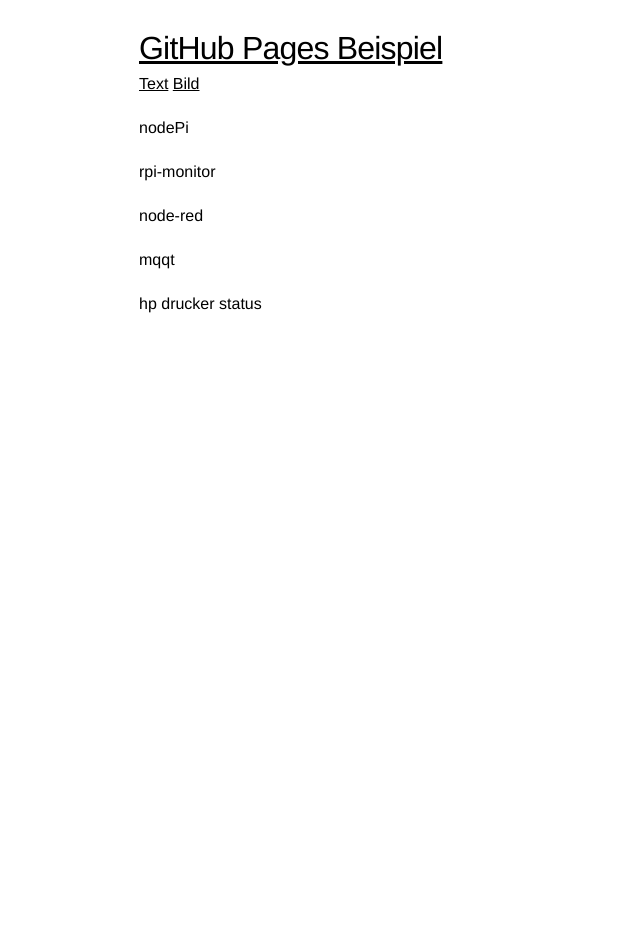
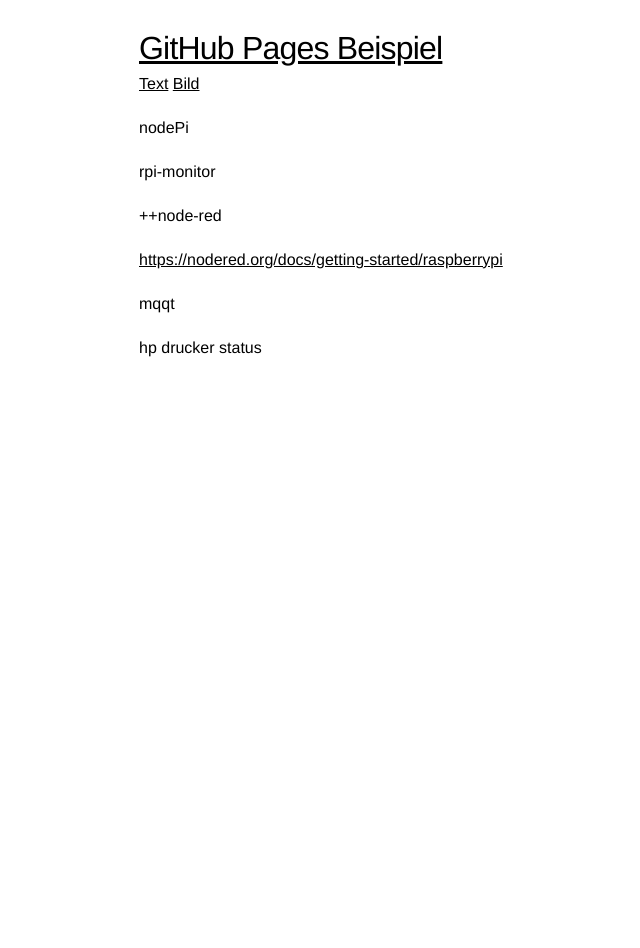
Before and after one commit to Wingertsau/ct.github.io, a Jekyll site: the page built from 50.md, in a window 1280 px wide. Shown: the whole page, without its empty margins (39-679 px from the left). Built offline with Jekyll 4.4.1, drawn with Linux system fonts in a browser that asks for light colours; our own code applies the rules of GitHub Pages for plain Markdown files.

Commit message:
Update 50.md

```diff
--- a/50.md
+++ b/50.md
@@ -2,7 +2,11 @@ nodePi
 
 rpi-monitor
 
-node-red
+++node-red
+
+<https://nodered.org/docs/getting-started/raspberrypi>
+
+
 
 mqqt
 
```
